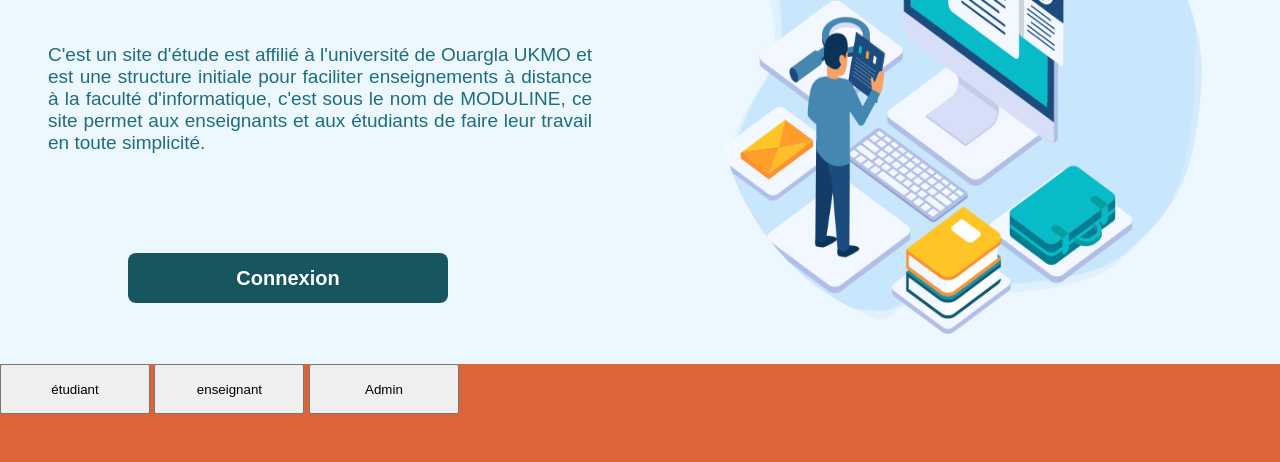
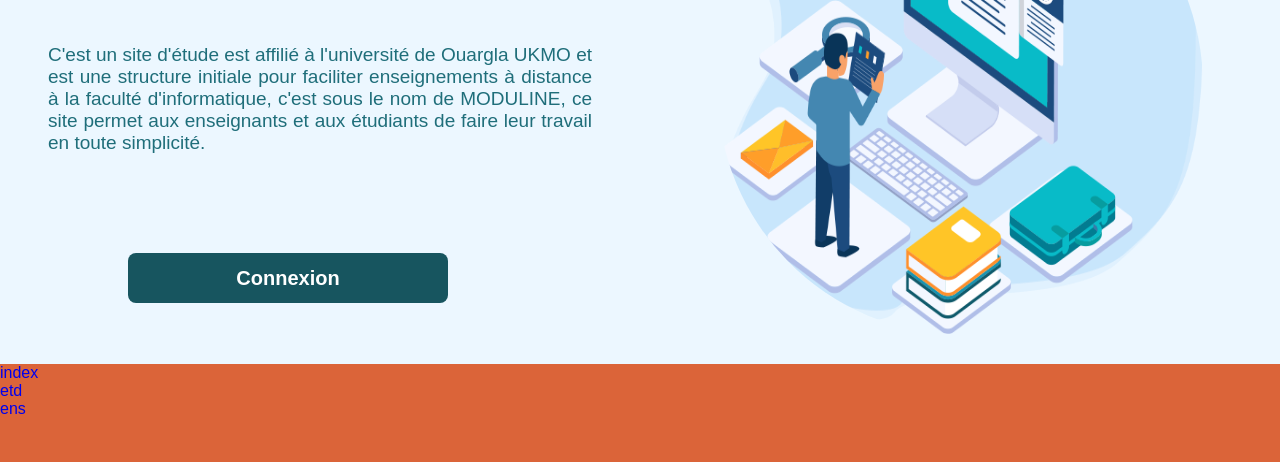
Before and after one commit to BouHum/Moduline, a plain HTML site: page index.html in a window 1280 px wide. Shown: the part 324-786 px from the top of the page. Drawn offline with Linux system fonts and the light colour scheme.

Commit message:
Update index.html

```diff
--- a/index.html
+++ b/index.html
@@ -100,9 +100,9 @@
 
 
 <div style="width: 100%; height: 100px; background: rgb(219, 100, 57);">
-                       <button style="width: 150px; height: 50px;" onclick="window.location.href = '/MySite/etudiant.html';" >étudiant</button>
-                       <button style="width: 150px; height: 50px;" onclick="window.location.href = '/MySite/enseignant.html';" >enseignant</button>
-                       <button style="width: 150px; height: 50px;" onclick="window.location.href = '/MySite/admin.html';" >Admin</button>
+                       <a href="index.html">index</a><br>
+                       <a href="etudiant.html">etd</a><br>
+                       <a href="enseignant.html">ens</a><br>
 </div>
 
 <div class="grid grid2" >
```
